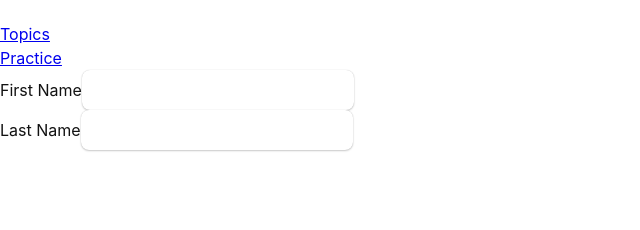
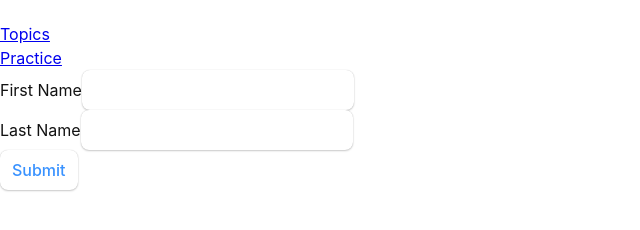
Before and after one commit to Jpkeys29/React-Router-Dom1, a React (Vite) app: page / in a window 1280 px wide. Shown: the part 138-368 px from the top of the page, without its empty margins (0-640 px from the left). Built offline with nearby package versions, Linux system fonts and the light colour scheme.

Commit message:
Checking the form is being submitted

```diff
--- a/src/components/Form.jsx
+++ b/src/components/Form.jsx
@@ -1,14 +1,18 @@
 import { useState } from "react";
-import { Link } from "react-router-dom";
+// import { useNavigate } from "react-router-dom";
 
 export default function Form() {
     const [form, setForm] = useState({
         firstName: "",
         lastName: ""
     });
+
+    const submitHandler = (e) => {
+        e.preventDefault();
+    }
     return (
         <div>
-            <form>
+            <form onSubmit={submitHandler}>
                 <div>
                     <label>First Name</label>
                     <input type="text"
@@ -21,6 +25,7 @@ export default function Form() {
                         onChange={(e) => setForm({ ...form, lastName: e.target.value })}
                         value={form.lastName} />
                 </div>
+                <button>Submit</button>
             </form>
         </div>
     )
```
